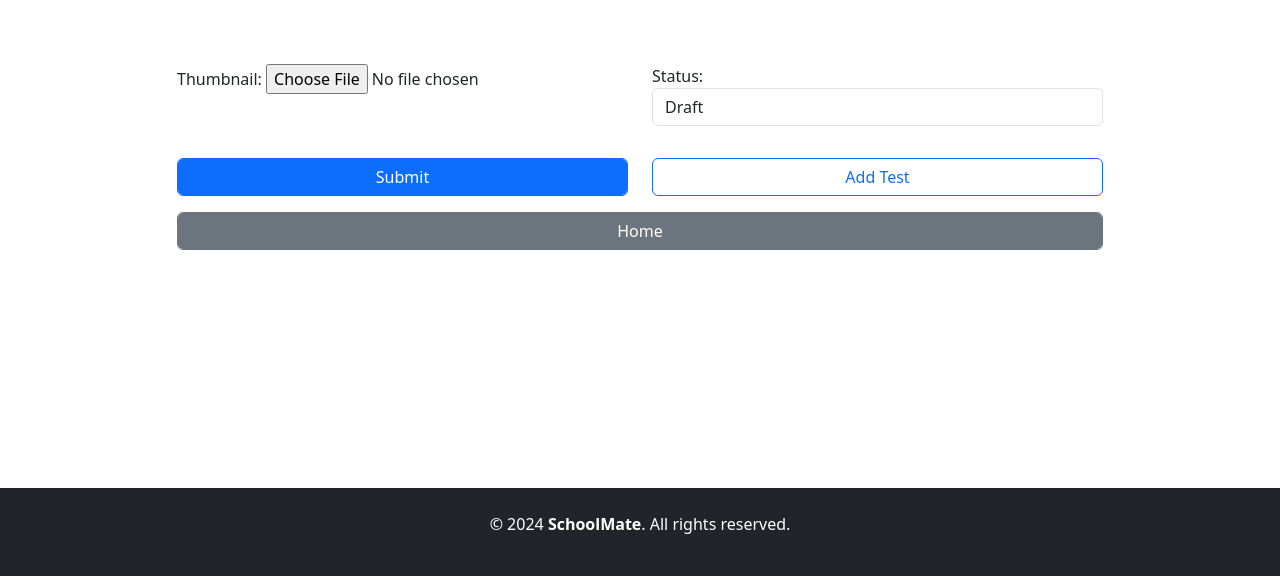
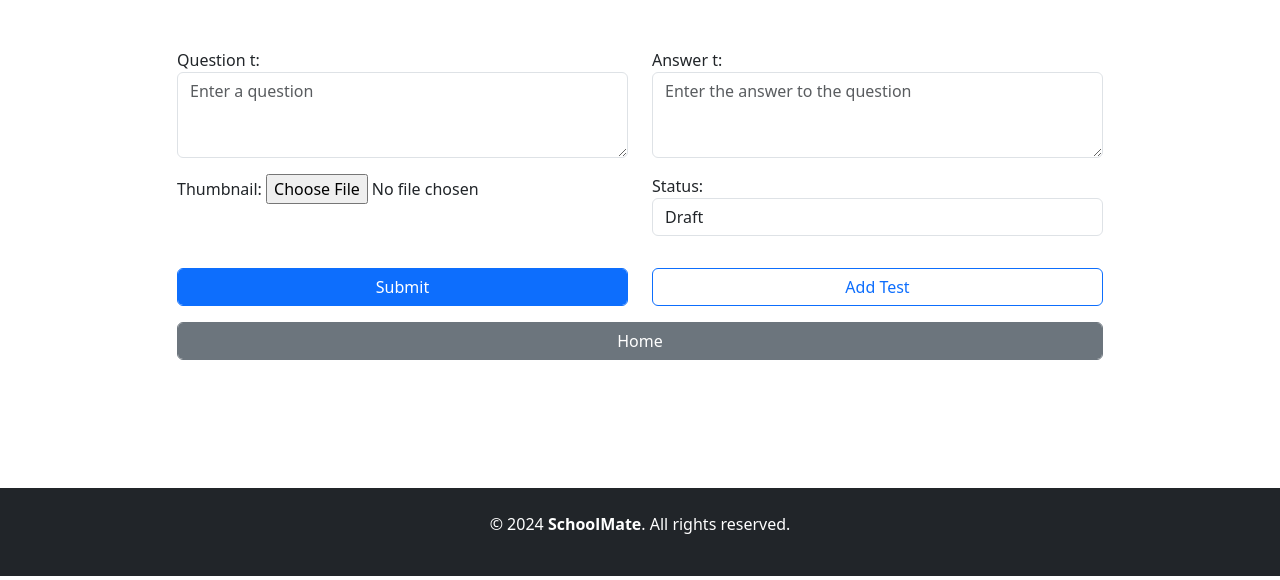
Before and after one commit to chivicoko/s-mate, a Django app: page /teacher/new_question/ in a window 1280 px wide. Shown: the part 220-800 px from the top of the page. Run offline with Django 5.2, Linux system fonts and the light colour scheme; a user stored in the database is signed in; data comes from the database, SQL or seed files in the repository; some libraries are stand-ins or nearby versions.

Commit message:
fixed add_question view,...

```diff
--- a/blogapp/forms.py
+++ b/blogapp/forms.py
@@ -30,30 +30,6 @@ class PostForm(forms.ModelForm):
                 'class': 'form-control',
                 'rows': 10,
                 'placeholder': 'Enter the full content'
-            }),
-            'status': forms.Select(attrs={
-                'class': 'form-control'
-            }),
-        }
-
-
-class QuestionForm(forms.ModelForm):
-    class Meta:
-        model = Question
-        fields = ['question_t', 'answer_t', 'thumbnail', 'status']
-        widgets = {
-            'question_t': forms.Textarea(attrs={
-                'class': 'form-control',
-                'rows': 3,
-                'placeholder': 'Enter a question'
-            }),
-            'answer_t': forms.Textarea(attrs={
-                'class': 'form-control',
-                'rows': 3,
-                'placeholder': 'Enter the answer to the question'
-            }),
-            'thumbnail': forms.ClearableFileInput(attrs={
-                'class': 'form-control-file'
             }),
             'status': forms.Select(attrs={
                 'class': 'form-control'
@@ -107,3 +83,27 @@ class CustomAuthenticationForm(AuthenticationForm):
         'class': 'form-control',
         'placeholder': 'Enter your password'
     }))
+
+
+class QuestionForm(forms.ModelForm):
+    class Meta:
+        model = Question
+        fields = ['question_t', 'answer_t', 'thumbnail', 'status']
+        widgets = {
+            'question_t': forms.Textarea(attrs={
+                'class': 'form-control',
+                'rows': 3,
+                'placeholder': 'Enter a question'
+            }),
+            'answer_t': forms.Textarea(attrs={
+                'class': 'form-control',
+                'rows': 3,
+                'placeholder': 'Enter the answer to the question'
+            }),
+            'thumbnail': forms.ClearableFileInput(attrs={
+                'class': 'form-control-file'
+            }),
+            'status': forms.Select(attrs={
+                'class': 'form-control'
+            })
+        }
--- a/blogapp/templates/blogapp/home.html
+++ b/blogapp/templates/blogapp/home.html
@@ -107,9 +107,9 @@
 
 <div class="container-fluid overflow-hidden">
     <div class="row bg-fixed">
-        <div class="col">
+        <!-- <div class="col">
 
-        </div>
+        </div> -->
     </div>
 </div>
 
--- a/blogapp/templates/main.html
+++ b/blogapp/templates/main.html
@@ -8,6 +8,11 @@
     <title>{% block title %}SchoolMate - Your Educational Companion.{% endblock %}</title>
     <link rel="stylesheet" href="{% static 'bootstrap/css/bootstrap.min.css' %}">
     <link rel="stylesheet" href="{% static 'css/style.css' %}">
+
+    <link rel="apple-touch-icon" sizes="180x180" href="{% static 'images/favicon_io/apple-touch-icon.png' %}">
+    <link rel="icon" type="image/png" sizes="32x32" href="{% static 'images/favicon_io/favicon-32x32.png' %}">
+    <link rel="icon" type="image/png" sizes="16x16" href="{% static 'images/favicon_io/favicon-16x16.png' %}">
+    <link rel="manifest" href="{% static 'images/favicon_io/site.webmanifest' %}">
 </head>
 <body>
     <!-- Navbar -->
--- a/blogapp/views.py
+++ b/blogapp/views.py
@@ -57,6 +57,21 @@ def new_question(request):
     if request.method == 'POST':
         form = QuestionForm(request.POST, request.FILES)
         if form.is_valid():
+            question = form.save(commit=False)
+            question.author = request.user
+            question.save()
+            return redirect('success')
+        else:
+            messages.error(request, 'Failed to add question. Please correct the errors below.')
+    else:
+        form = QuestionForm()
+    return render(request, 'blogapp/add_question.html', {'form': form})
+
+@login_required
+def add_test(request):
+    if request.method == 'POST':
+        form = QuestionForm(request.POST, request.FILES)
+        if form.is_valid():
             post = form.save(commit=False)
             post.author = request.user
             post.save()
@@ -65,22 +80,7 @@ def new_question(request):
             messages.error(request, 'Failed to add question. Please correct the errors below.')
     else:
         form = PostForm()
-    return render(request, 'blogapp/add_question.html', {'form': form})
-
-@login_required
-def add_test(request):
-    # if request.method == 'POST':
-    #     form = QuestionForm(request.POST, request.FILES)
-    #     if form.is_valid():
-    #         post = form.save(commit=False)
-    #         post.author = request.user
-    #         post.save()
-    #         return redirect('success')
-    #     else:
-    #         messages.error(request, 'Failed to add question. Please correct the errors below.')
-    # else:
-    #     form = PostForm()
-    # return render(request, 'blogapp/add_question.html', {'form': form})
+    return render(request, 'blogapp/add_test.html', {'form': form})
     pass
 
 @login_required
--- a/static/css/style.css
+++ b/static/css/style.css
@@ -16,7 +16,7 @@
 .main-wrap {
     min-height: 55vh;
 }
-.profile-wrap {
+/* .profile-wrap {
     display: flex;
     gap: 30px;
 }
@@ -32,7 +32,7 @@
 .profile-card p {
     font-size: small;
     text-align: center;
-}
+} */
 header {
     -webkit-clip-path: polygon(0 0, 100% 0%, 95% 100%, 5% 100%);
     clip-path: polygon(0 0, 100% 0%, 95% 100%, 5% 100%);
```
Also changed, not shown: blogapp/templates/blogapp/add_question.html (indentation only).
